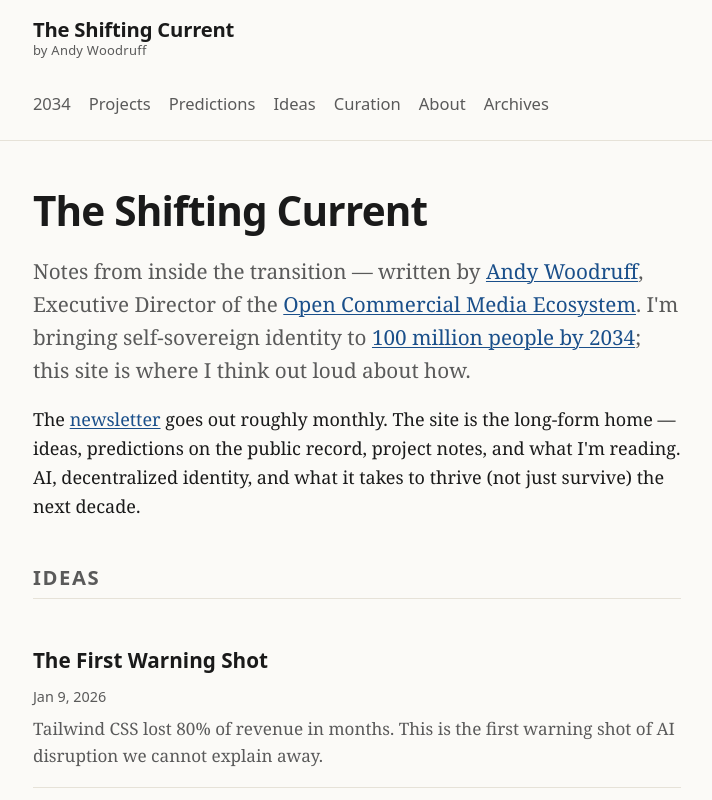
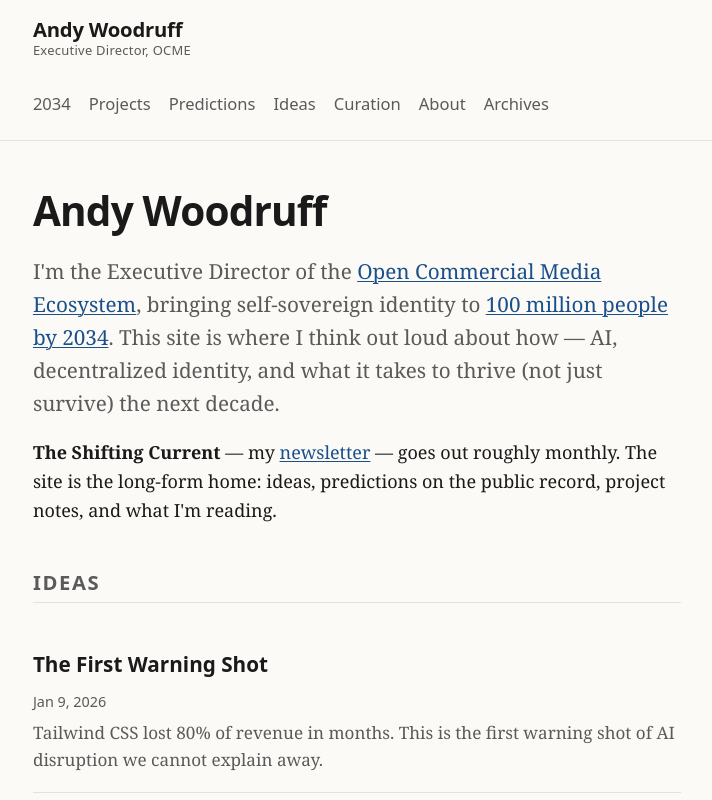
Before and after one commit to andywoodruff6/andywoodruff6.github.io, an Astro site: page / in a window 1280 px wide. Shown: the top 800 px of the page, without its empty margins (283-995 px from the left). Built offline with nearby package versions, Linux system fonts and the light colour scheme; Astro itself is replaced by a stand-in of ours.

Commit message:
Promote person-brand: Andy Woodruff as master, Shifting Current as newsletter
- Site title and header brand: Andy Woodruff (ED, OCME)
- The Shifting Current demoted to named newsletter product
- Canonical URL: andywoodruff.net (new master domain)
- Footer simplified, RSS surfaced
- Newsletter remains on shiftingcurrent.substack.com

```diff
--- a/astro.config.mjs
+++ b/astro.config.mjs
@@ -3,7 +3,7 @@ import mdx from '@astrojs/mdx';
 import sitemap from '@astrojs/sitemap';
 
 export default defineConfig({
-  site: 'https://theshiftingcurrent.com',
+  site: 'https://andywoodruff.net',
   integrations: [mdx(), sitemap()],
   markdown: {
     shikiConfig: {
--- a/src/layouts/Base.astro
+++ b/src/layouts/Base.astro
@@ -8,8 +8,9 @@ interface Props {
 }
 
 const { title, description, ogImage } = Astro.props;
-const siteTitle = 'The Shifting Current';
-const author = 'Andy Woodruff';
+const siteTitle = 'Andy Woodruff';
+const newsletterName = 'The Shifting Current';
+const author = siteTitle;
 const fullTitle = title === siteTitle ? title : `${title} — ${siteTitle}`;
 const canonicalURL = new URL(Astro.url.pathname, Astro.site);
 const resolvedOgImage = ogImage ? new URL(ogImage, Astro.site).toString() : undefined;
@@ -42,8 +43,8 @@ const resolvedOgImage = ogImage ? new URL(ogImage, Astro.site).toString() : unde
     <header class="site-header">
       <nav class="site-nav">
         <a href="/" class="brand">
-          The Shifting Current
-          <span class="brand-by">by {author}</span>
+          Andy Woodruff
+          <span class="brand-by">Executive Director, OCME</span>
         </a>
         <ul>
           <li><a href="/2034/">2034</a></li>
@@ -61,8 +62,9 @@ const resolvedOgImage = ogImage ? new URL(ogImage, Astro.site).toString() : unde
     </main>
     <footer class="site-footer">
       <p>
-        <strong>The Shifting Current</strong> · Written by {author} ·
-        <a href="https://shiftingcurrent.substack.com">Subscribe to the newsletter</a>
+        <strong>{author}</strong> ·
+        <a href="https://shiftingcurrent.substack.com">{newsletterName}</a> (newsletter) ·
+        <a href="/rss.xml">RSS</a>
       </p>
       <p style="margin-top: 0.5rem; font-size: 0.78rem; opacity: 0.7;">
         © {new Date().getFullYear()} {author}
--- a/src/pages/index.astro
+++ b/src/pages/index.astro
@@ -22,20 +22,19 @@ function fmt(d?: Date) {
 }
 ---
 
-<Base title="The Shifting Current" description="By Andy Woodruff — Executive Director of OCME. Bringing self-sovereign identity to 100 million people by 2034.">
+<Base title="Andy Woodruff" description="Andy Woodruff — Executive Director of OCME. Bringing self-sovereign identity to 100 million people by 2034.">
   <section class="home-intro">
-    <h1>The Shifting Current</h1>
+    <h1>Andy Woodruff</h1>
     <p class="lede">
-      Notes from inside the transition — written by <a href="/about/">Andy Woodruff</a>,
-      Executive Director of the <a href="https://ocmeco.org">Open Commercial Media Ecosystem</a>.
-      I'm bringing self-sovereign identity to <a href="/2034/">100 million people by 2034</a>;
-      this site is where I think out loud about how.
+      I'm the Executive Director of the <a href="https://ocmeco.org">Open Commercial Media Ecosystem</a>,
+      bringing self-sovereign identity to <a href="/2034/">100 million people by 2034</a>.
+      This site is where I think out loud about how — AI, decentralized identity, and what it takes
+      to thrive (not just survive) the next decade.
     </p>
     <p>
-      The <a href="https://shiftingcurrent.substack.com">newsletter</a> goes out roughly monthly.
-      The site is the long-form home — ideas, predictions on the public record, project notes, and
-      what I'm reading. AI, decentralized identity, and what it takes to thrive (not just survive)
-      the next decade.
+      <strong>The Shifting Current</strong> — my <a href="https://shiftingcurrent.substack.com">newsletter</a> —
+      goes out roughly monthly. The site is the long-form home: ideas, predictions on the public record,
+      project notes, and what I'm reading.
     </p>
   </section>
 
--- a/src/pages/rss.xml.ts
+++ b/src/pages/rss.xml.ts
@@ -17,8 +17,8 @@ export async function GET(context: APIContext) {
   all.sort((a, b) => (b.data.date?.getTime() ?? 0) - (a.data.date?.getTime() ?? 0));
 
   return rss({
-    title: 'The Shifting Current',
-    description: 'Andy Woodruff — bringing self-sovereign identity to 100M people by 2034.',
+    title: 'Andy Woodruff',
+    description: 'Andy Woodruff — bringing self-sovereign identity to 100M people by 2034. Ideas, predictions, projects, and curation.',
     site: context.site!,
     items: all.map((e) => ({
       title: e.data.title,
```
